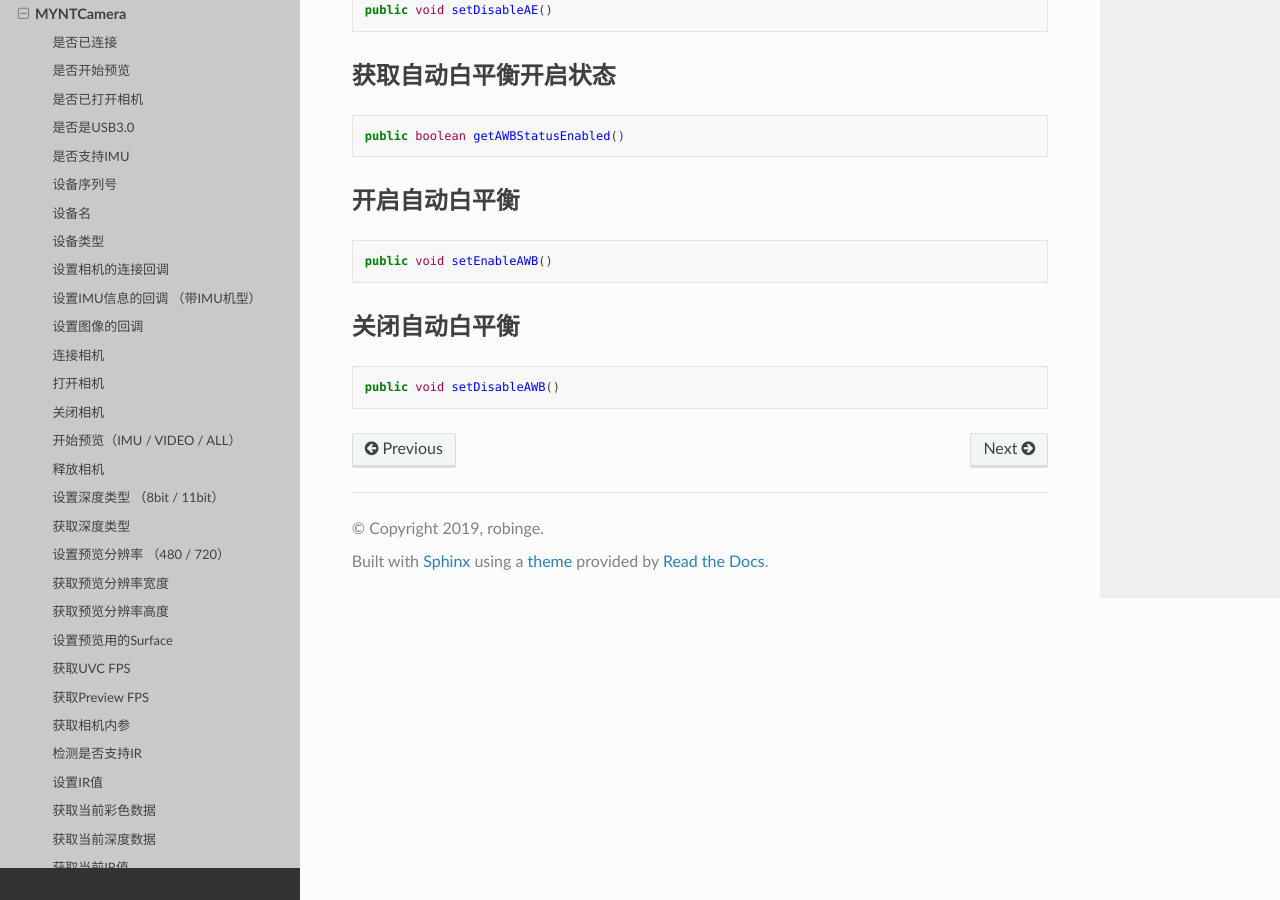
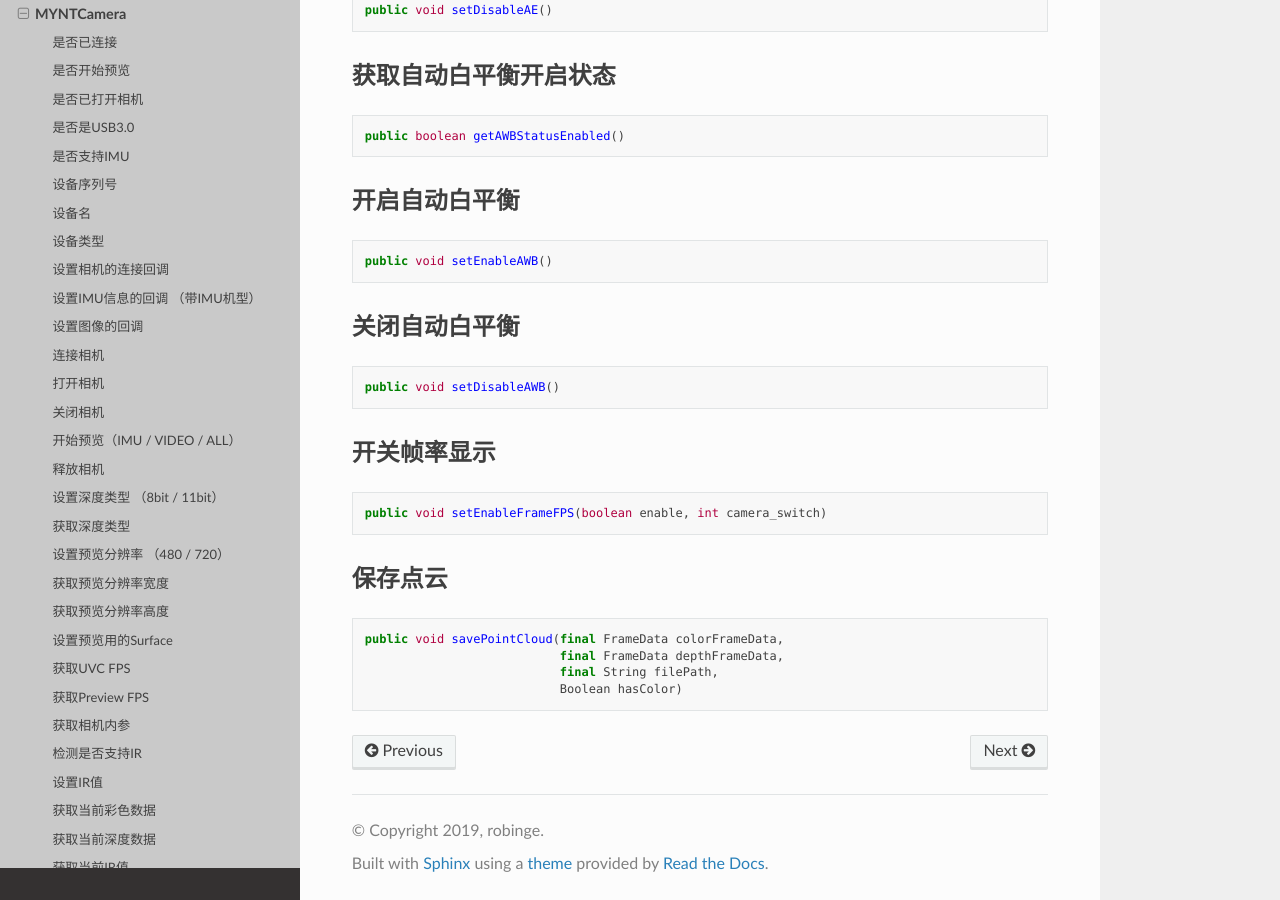
Before and after one commit to gyb510/MYNT-EYE-D-ANDROID-SDK-Docs-zh_CN, a Sphinx documentation site: the page built from doc/src/api/api_myntcamera.rst, in a window 1280 px wide and 900 px high, scrolled down 4686 px. Built offline with Sphinx 7.4.7 and the Read the Docs theme 2.0.0, drawn with Linux system fonts in a browser that asks for light colours.

Commit message:
update: 1.2.5

```diff
--- a/doc/src/api/api_myntcamera.rst
+++ b/doc/src/api/api_myntcamera.rst
@@ -282,3 +282,21 @@ MYNTCamera
 .. code:: java
 
    public void setDisableAWB()
+
+
+开关帧率显示
+~~~~~~~~~~~~~~~~~~~~~~~~~~~~~~~~~~~~~~~~~~~~~
+
+.. code:: java
+
+   public void setEnableFrameFPS(boolean enable, int camera_switch)
+
+保存点云
+~~~~~~~~~~~~~~~~~~
+
+.. code:: java
+
+   public void savePointCloud(final FrameData colorFrameData,
+                              final FrameData depthFrameData,
+                              final String filePath,
+                              Boolean hasColor)
```
Also changed, not shown: doc/src/installation/sdk_update_log.rst (+8 -0 lines).
